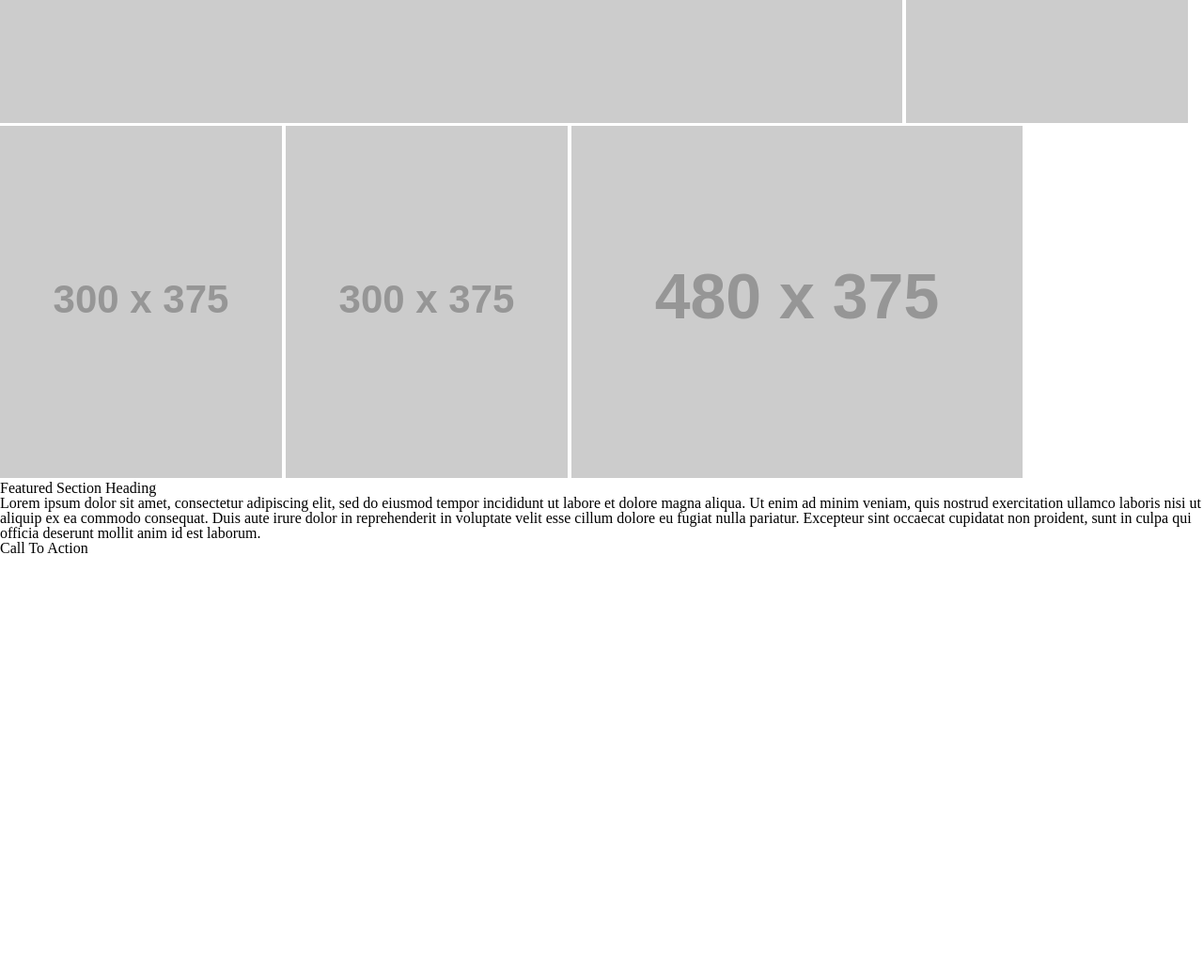
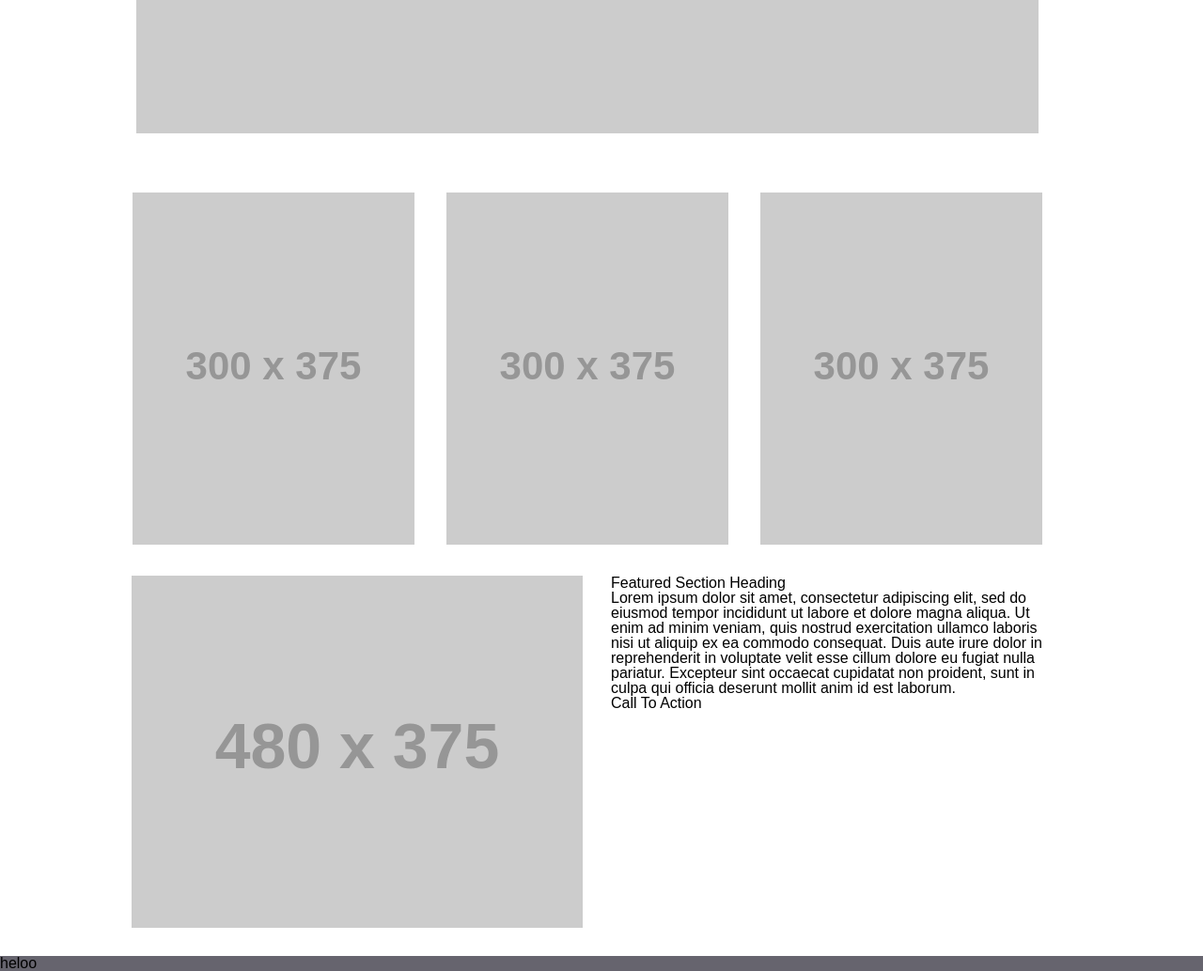
Before and after one commit to CullenSharp/wireframe-exercise, a plain HTML site: page index.html in a window 1280 px wide. Shown: the part 440-1474 px from the top of the page at 94% size. Before the commit the page ends 1032 px from the top, so only its background shows below. Drawn offline with nearby package versions, Linux system fonts and the light colour scheme; placeholder pictures from the web are drawn by us.

Commit message:
Add underlying html

```diff
--- a/css/style.css
+++ b/css/style.css
@@ -1 +1,71 @@
 @import url(https://cdnjs.cloudflare.com/ajax/libs/meyer-reset/2.0/reset.min.css);
+
+html {
+    font-size: 100%;
+    font-family: Arial, Helvetica, sans-serif;
+}
+
+header {
+    background-color: rgb(102, 100, 110);
+    width: 100%;
+    display: flex;
+    justify-content: space-between;
+    align-items: center;
+    top: 0px;
+}
+
+header img {
+    padding: 1rem 1rem 1rem 1rem;
+}
+
+header nav {
+    padding: 1rem;
+}
+
+header li {
+    display: inline;
+}
+
+main {
+    width: 1000px;
+    text-align: center;
+    display: block;
+    margin: 0 auto;
+}
+
+main img:first-child {
+    margin-bottom: 0px;
+}
+
+article img:first-child {
+    margin-top: 0px;
+}
+
+main img {
+    margin: 30px 30px 0 0;
+}
+
+img:last-child {
+    margin: none;
+}
+
+article{
+    display: block;
+    margin: 30px 0 30px 0;
+}
+
+article:last-child{
+    display: flex;
+    justify-content: space-between;
+    top: 0px;
+    padding-right: 10px;
+}
+
+article:last-child div {
+    text-align: left;
+}
+
+footer {
+    width: 100%;
+    background-color:rgb(102, 100, 110);
+}
--- a/index.html
+++ b/index.html
@@ -1,5 +1,6 @@
 <!DOCTYPE html>
 <html lang="en">
+
 <head>
     <meta charset="UTF-8">
     <meta http-equiv="X-UA-Compatible" content="IE=edge">
@@ -7,30 +8,49 @@
     <title>Document</title>
     <link rel="stylesheet" href="css/style.css">
 </head>
+
 <body>
     <header>
         <img src="https://placehold.it/200x70/ddd" alt="placeholder">
         <nav>
             <ul>
-                <li>Nav Item 1</li>
-                <li>Nav Item 1</li>
-                <li>Nav Item 1</li>
+                <li><a href="">nav1</a></li>
+                <li><a href="">nav2</a></li>
+                <li><a href="">nav3</a></li>
             </ul>
         </nav>
     </header>
     <main>
         <img src="https://placehold.it/960x450/ddd" alt="">
-        <img src="https://placehold.it/300x375/ddd" alt="">
-        <img src="https://placehold.it/300x375/ddd" alt="">
-        <img src="https://placehold.it/300x375/ddd" alt="">
-        <img src="https://placehold.it/480x375/ddd" alt="">
         <article>
-            <h2>Featured Section Heading</h2>
-            <p>Lorem ipsum dolor sit amet, consectetur adipiscing elit, sed do eiusmod tempor incididunt ut labore et dolore magna aliqua. Ut enim ad minim veniam, quis nostrud exercitation ullamco laboris nisi ut aliquip ex ea commodo consequat. Duis aute irure dolor in reprehenderit in voluptate velit esse cillum dolore eu fugiat nulla pariatur. Excepteur sint occaecat cupidatat non proident, sunt in culpa qui officia deserunt mollit anim id est laborum.</p>
-            <h3>Call To Action</h3>
+            <img src="https://placehold.it/300x375/ddd" alt="">
+            <img src="https://placehold.it/300x375/ddd" alt="">
+            <img src="https://placehold.it/300x375/ddd" alt="">
+        </article>
+        <article class="section1">
+            <img src="https://placehold.it/480x375/ddd" alt="">
+            <div>
+                <h2>Featured Section Heading</h2>
+                <p>
+                    Lorem ipsum dolor sit amet, consectetur adipiscing elit, sed do eiusmod tempor incididunt ut labore
+                    et dolore magna aliqua. Ut enim ad minim veniam, quis nostrud exercitation ullamco laboris nisi ut
+                    aliquip ex ea commodo consequat. Duis aute irure dolor in reprehenderit in voluptate velit esse
+                    cillum dolore eu fugiat nulla pariatur. Excepteur sint occaecat cupidatat non proident, sunt in
+                    culpa qui officia deserunt mollit anim id est laborum.
+                </p>
+                <h3>Call To Action</h3>
+            </div>
         </article>
     </main>
     <footer>
+        <nav>
+            <ul>
+                <li>
+                    heloo
+                </li>
+            </ul>
+        </nav>
     </footer>
 </body>
+
 </html>
```
